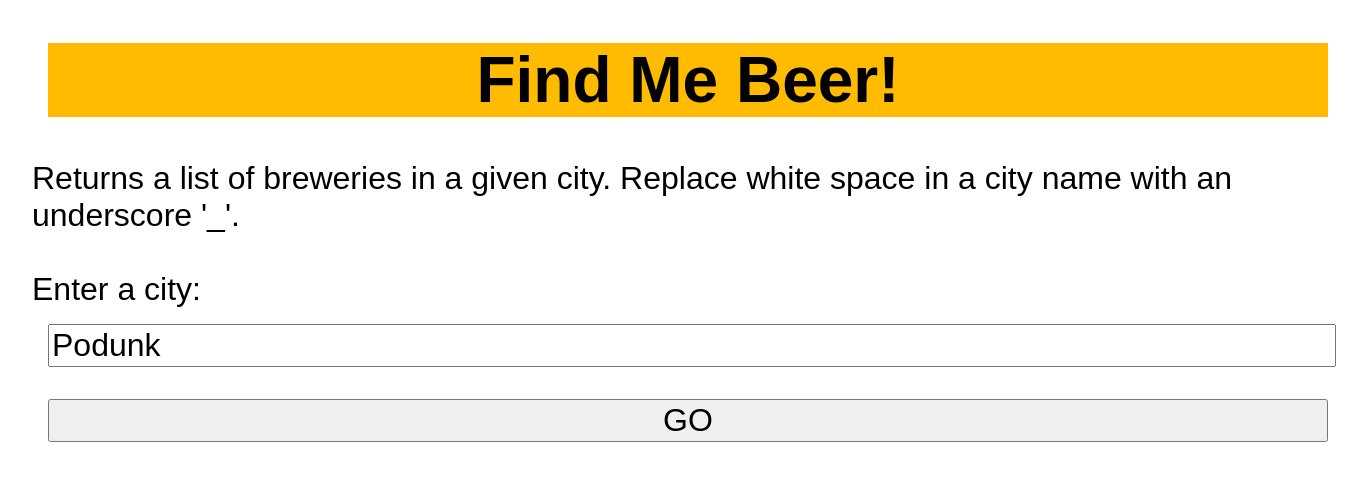
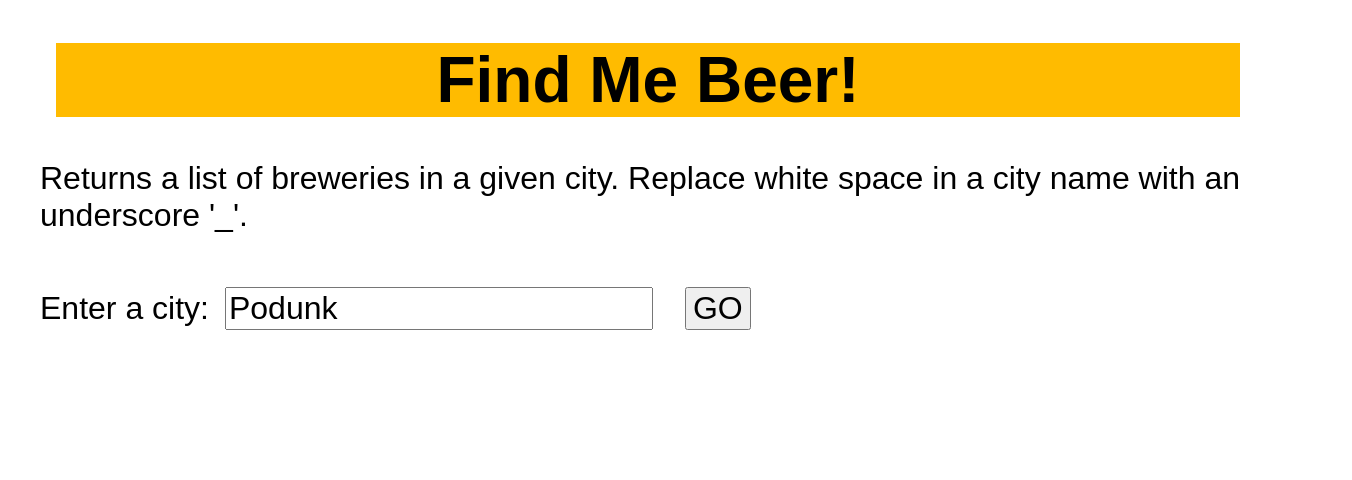
Before and after one commit to MStewGT/FindMeBeer, a React (Create React App) app: page / in a window 1280 px wide. Shown: the top 480 px of the page, 1352 px wide, since content can reach past the window. Built offline with nearby package versions, Linux system fonts and the light colour scheme.

Commit message:
testing some css changes

```diff
--- a/src/App.js
+++ b/src/App.js
@@ -49,7 +49,6 @@ function App() {
             />
             <button>GO</button>
           </form>
-          {/* <ul> */}
           <div class="list">
             {brewData.map((brewery) => (
               <div key={brewery.id} class="card">
@@ -62,7 +61,6 @@ function App() {
               </div>
             ))}
           </div>
-          {/* </ul> */}
       </div>
   );
 }
--- a/src/index.css
+++ b/src/index.css
@@ -1,14 +1,10 @@
 body {
   font-family: sans-serif;
-  /* padding-top: 1em;
-  padding-bottom: 1em; */
   font-size: 2em;
   width: 100%;
-  margin: 0 auto;
 }
 input, textarea, button, p, div, section, article, select {
   display: 'block';
-  width: 100%;
   font-family: sans-serif;
   font-size: 1em;
   margin: 0.5em;
@@ -21,16 +17,16 @@ input, textarea, button, p, div, section, article, select {
 
 .list {
   display: flex;
-  flex-flow: row-reverse wrap;
+  flex-flow: row wrap;
 }
 
 .card {
   box-shadow: 0 4px 8px 0 rgba(0,0,0,0.2);
   transition: 0.3s;
-  width: 80%;
   border-radius: 5px;
   background-color: rgb(255, 187, 0);
   padding: 2px 16px;
+  text-align: center;
 }
 
 .card:hover {
```
